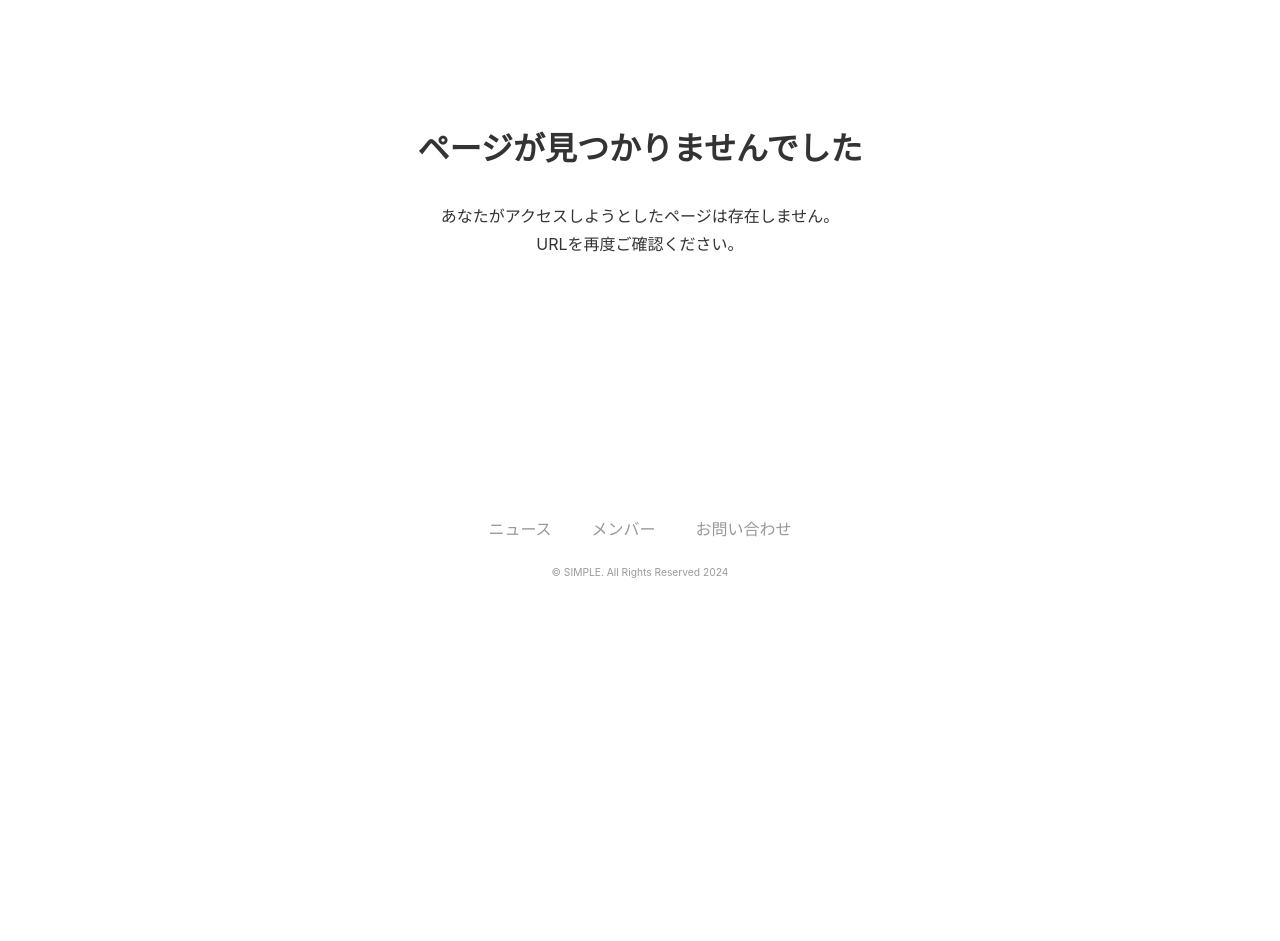
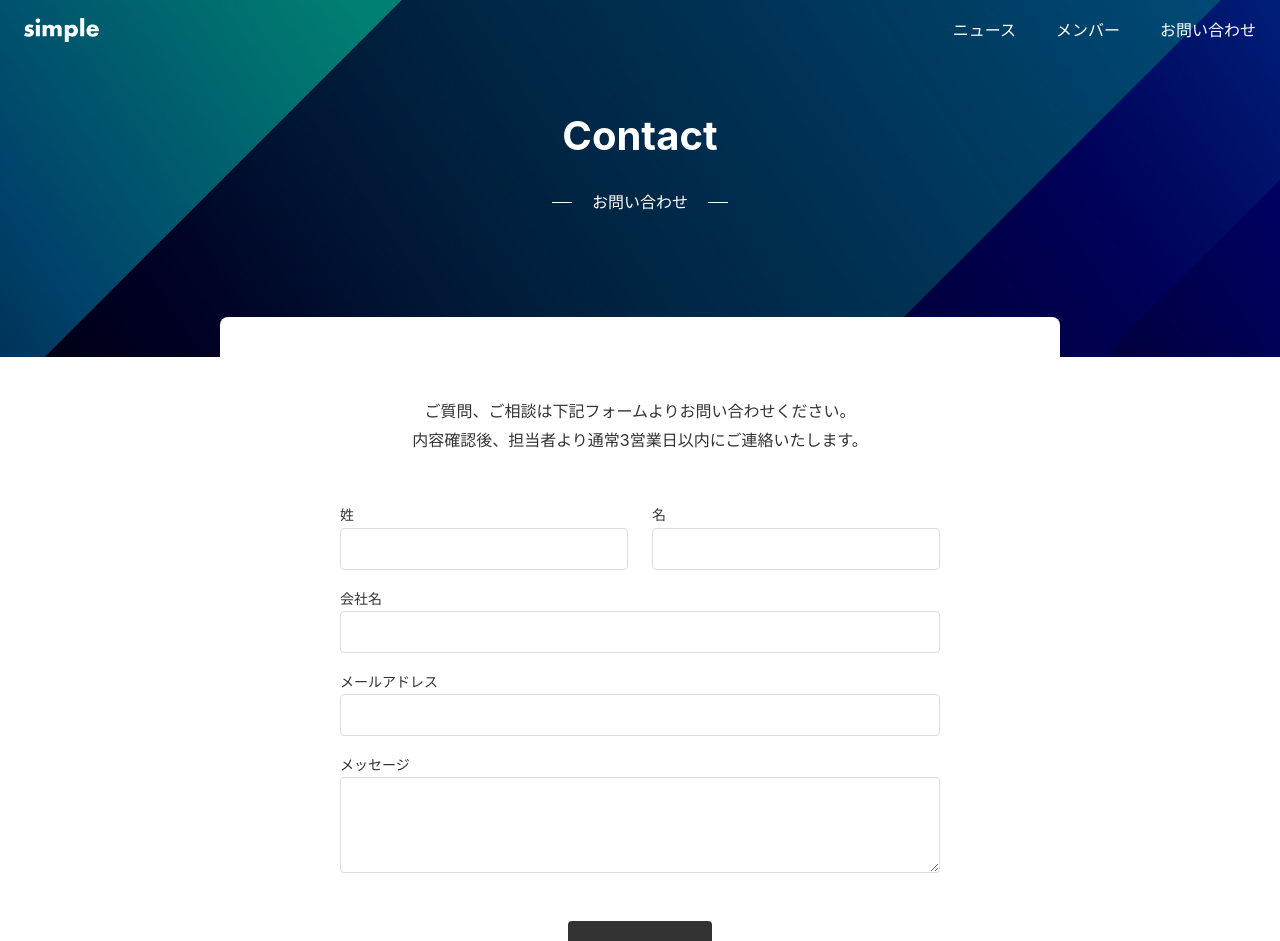
Before and after one commit to Kawashima-Tomoya/headless-cms, a Next.js app: page /contact in a window 1280 px wide. Before the commit this address had no page. Shown: the top 941 px of the page. Before the commit the page ends 800 px from the top, so only its background shows below. Built offline with nearby package versions, Linux system fonts and the light colour scheme.

Commit message:
✨ Contactページ実装

```diff
--- /dev/null
+++ b/app/_components/ContactForm/index.tsx
@@ -0,0 +1,93 @@
+export function ContactForm() {
+	return (
+		<form className="max-w-[600px] mx-auto my-0">
+			<div className="flex justify-start items-center w-full gap-6">
+				<div className="flex flex-col flex-1 py-2 px-0;">
+					<label htmlFor="lastName" className="text-[14px]">
+						姓
+					</label>
+					<input
+						type="text"
+						id="lastName"
+						name="lastName"
+						className="
+              border border-[var(--color-border)] p-2 rounded leading-[1.5] w-full;"
+					/>
+				</div>
+				<div className="flex flex-col flex-1 py-2 px-0;">
+					<label htmlFor="firstName" className="text-[14px]">
+						名
+					</label>
+					<input
+						type="text"
+						id="firstName"
+						name="firstName"
+						className="
+              border border-[var(--color-border)] p-2
+              rounded leading-[1.5] w-full;"
+					/>
+				</div>
+			</div>
+			<div className="flex flex-col flex-1 py-2 px-0;">
+				<label htmlFor="company" className="text-[14px]">
+					会社名
+				</label>
+				<input
+					type="text"
+					id="company"
+					name="company"
+					className="
+          border border-[var(--color-border)] p-2
+          rounded leading-[1.5] w-full;"
+				/>
+			</div>
+			<div className="flex flex-col flex-1 py-2 px-0;">
+				<label htmlFor="email" className="text-[14px]">
+					メールアドレス
+				</label>
+				<input
+					type="text"
+					id="email"
+					name="email"
+					className="
+          border border-[var(--color-border)] p-2
+          rounded leading-[1.5] w-full;"
+				/>
+			</div>
+			<div className="flex flex-col flex-1 py-2 px-0;">
+				<label htmlFor="message" className="text-[14px]">
+					メッセージ
+				</label>
+				<textarea
+					id="message"
+					name="message"
+					className="
+          border border-[var(--color-border)] p-2
+          rounded leading-[1.5] w-full; h-24"
+				/>
+			</div>
+			<div className="text-center mt-10">
+				<input
+					type="submit"
+					value="送信する"
+					className="
+          border-none bg-[var(--color-button-primary)] py-4 px-10 text-[16px]
+          rounded text-[var(--color-text-unpainted)] cursor-pointer"
+				/>
+			</div>
+		</form>
+	);
+}
+
+// .success {
+//   @apply bg-gray-100 text-center p-10 rounded;
+// }
+// .error {
+//   @apply text-red-500 text-sm mb-2;
+// }
+
+// @media (max-width: 640px) {
+//   .success {
+//     @apply text-left;
+//   }
+// }
--- /dev/null
+++ b/app/contact/layout.tsx
@@ -0,0 +1,16 @@
+import { Hero } from "@/app/_components/Hero";
+import { SheetLayout } from "@/app/_layouts/Sheet";
+import type React from "react";
+
+type Props = {
+	children: React.ReactNode;
+};
+
+export default function ContactLayout({ children }: Props) {
+	return (
+		<>
+			<Hero title="Contact" sub="お問い合わせ" />
+			<SheetLayout>{children}</SheetLayout>
+		</>
+	);
+}
--- /dev/null
+++ b/app/contact/page.tsx
@@ -0,0 +1,14 @@
+import { ContactForm } from "@/app/_components/ContactForm";
+
+export default function Page() {
+	return (
+		<div>
+			<p className="text-center mb-10 md:text-left">
+				ご質問、ご相談は下記フォームよりお問い合わせください。
+				<br />
+				内容確認後、担当者より通常3営業日以内にご連絡いたします。
+			</p>
+			<ContactForm />
+		</div>
+	);
+}
```
Also changed, not shown: middleware.ts (deleted, +0 -7 lines).
